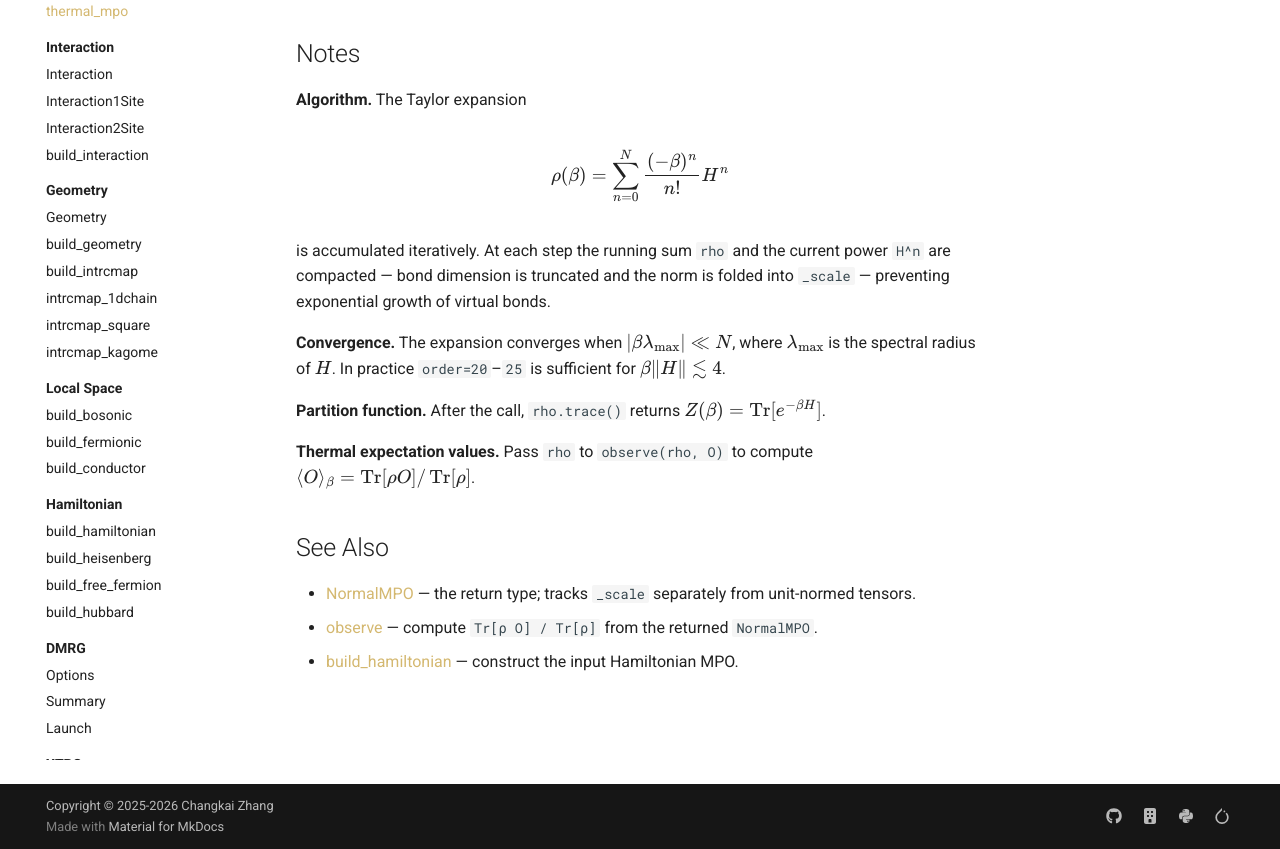
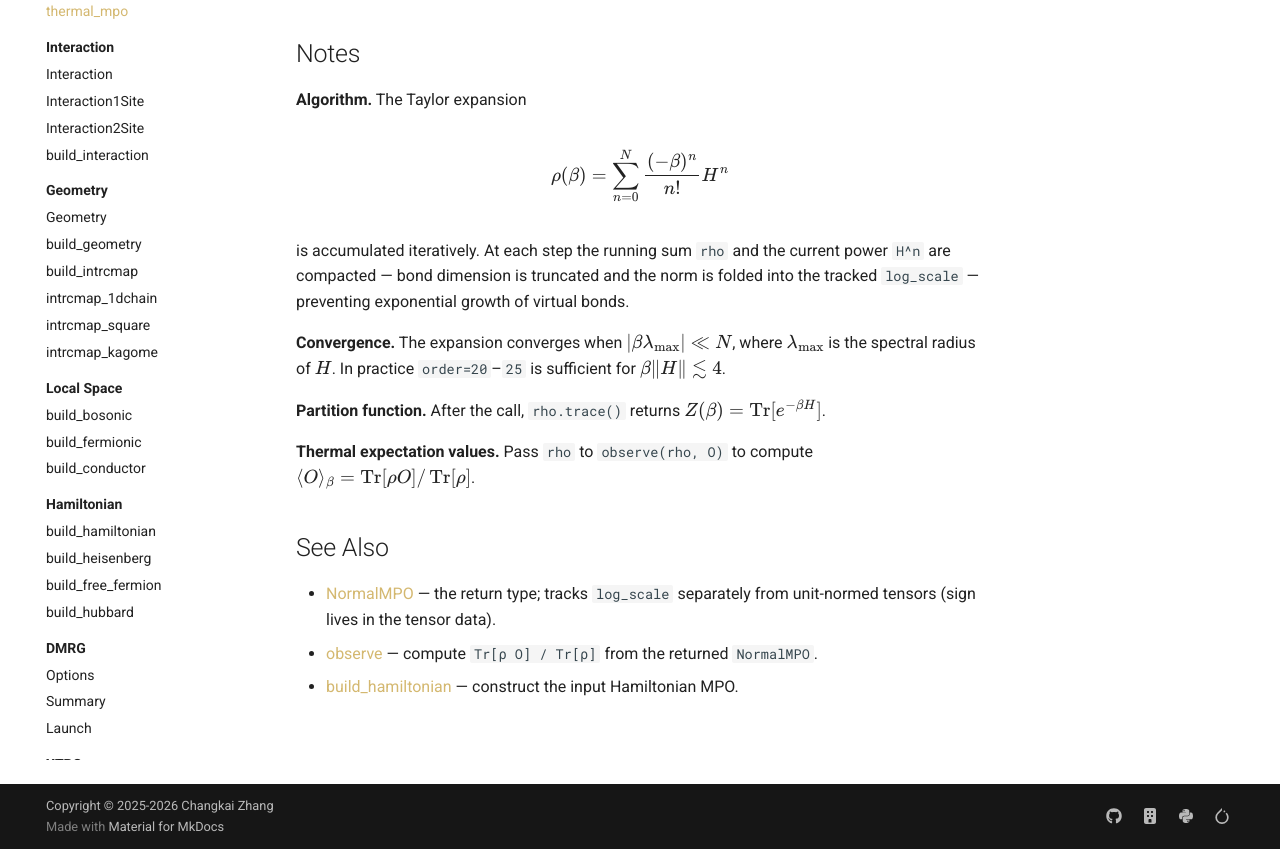
Before and after one commit to Ideogenesis-AI/Alice, an MkDocs documentation site: the page built from docs/api/network/thermal-mpo.md, in a window 1280 px wide and 1240 px high, cut to the strip 391-1240 px from the top of the window. Built offline with MkDocs 1.6.1 and Material for MkDocs 9.7.7, drawn with Linux system fonts in a browser that asks for light colours; comment, search, counter and statistics services are not loaded.

Commit message:
Update thermal-mpo documentation to reflect changes in scale tracking
This commit modifies the documentation for the thermal-mpo to clarify that the norm is now tracked using `log_scale` instead of `_scale`. This change enhances the understanding of how bond dimension truncation and norm folding are managed to prevent exponential growth of virtual bonds. Additionally, it updates the reference to the NormalMPO class to emphasize the separation of `log_scale` from unit-normed tensors.

```diff
--- a/docs/api/network/thermal-mpo.md
+++ b/docs/api/network/thermal-mpo.md
@@ -13,7 +13,7 @@ Approximate the thermal density matrix \(\rho(\beta) = e^{-\beta H}\) as a `Norm
 
 \[\rho(\beta) = \sum_{n=0}^{N} \frac{(-\beta)^n}{n!} H^n\]
 
-is accumulated iteratively. At each step the running sum `rho` and the current power `H^n` are compacted — bond dimension is truncated and the norm is folded into `_scale` — preventing exponential growth of virtual bonds.
+is accumulated iteratively. At each step the running sum `rho` and the current power `H^n` are compacted — bond dimension is truncated and the norm is folded into the tracked `log_scale` — preventing exponential growth of virtual bonds.
 
 **Convergence.** The expansion converges when \(|\beta \lambda_{\max}| \ll N\), where \(\lambda_{\max}\) is the spectral radius of \(H\). In practice `order=20`–`25` is sufficient for \(\beta \|H\| \lesssim 4\).
 
@@ -23,6 +23,6 @@ is accumulated iteratively. At each step the running sum `rho` and the current p
 
 ## See Also
 
-- [NormalMPO](normal-mpo.md) — the return type; tracks `_scale` separately from unit-normed tensors.
+- [NormalMPO](normal-mpo.md) — the return type; tracks `log_scale` separately from unit-normed tensors (sign lives in the tensor data).
 - [observe](observe.md) — compute `Tr[ρ O] / Tr[ρ]` from the returned `NormalMPO`.
 - [build_hamiltonian](../hamiltonian/build-hamiltonian.md) — construct the input Hamiltonian MPO.
```
